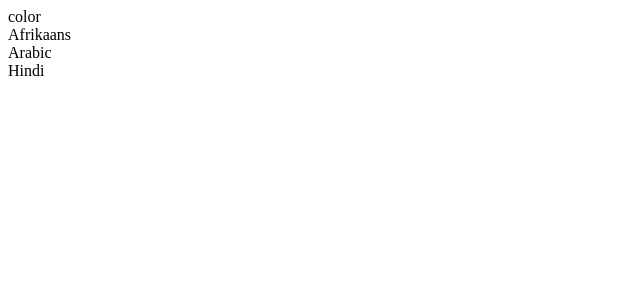
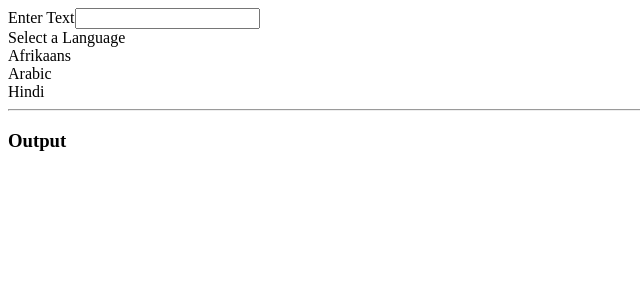
Before and after one commit to Patrick-Duvall/widgets, a React (Create React App) app: page / in a window 1280 px wide. Shown: the top 300 px of the page, without its empty margins (0-640 px from the left). Built offline with nearby package versions, Linux system fonts and the light colour scheme; the HTML template or start-up script is replaced by a standard one.

Commit message:
initial Convert component

```diff
--- /dev/null
+++ b/src/components/Convert.jsx
@@ -0,0 +1,10 @@
+import React, {useState, useEffect} from 'react'
+
+const Convert = ({language, text}) => {
+  useEffect(() => {
+    console.log('new lang or text');
+  }, [language, text])
+  return <div />
+}
+
+export default Convert;
--- a/src/components/Dropdown.jsx
+++ b/src/components/Dropdown.jsx
@@ -1,6 +1,6 @@
 import React, { useState, useEffect, useRef } from 'react'
 
-const Dropdown = ({options, selected, onSelectedChange}) => {
+const Dropdown = ({options, selected, onSelectedChange, label}) => {
   const [open, setOpen] = useState(false);
   const ref = useRef();
 
@@ -38,7 +38,7 @@
 return (
   <div ref={ref} className=' ui form'>
     <div className='field'>
-      <label className='label'>color</label>
+      <label className='label'>{label}</label>
       <div onClick={() => setOpen(!open)}
       className={`ui selection dropdown ${open ? 'visible active' : ''}`}>
         <i className='dropdown icon'></i>
--- a/src/components/Translate.jsx
+++ b/src/components/Translate.jsx
@@ -1,5 +1,6 @@
 import React, {useState} from 'react'
 import Dropdown from './Dropdown'
+import Convert from './Convert'
 
 const options = [
   {
@@ -19,12 +20,27 @@
 const Translate = () => {
 
   const [language, setLanguage] = useState(options[0])
+  const [text, setText] = useState('')
 
   return (
     <div>
-      <Dropdown selected={language} onSelectedChange={setLanguage} options={options} />
+      <div className='ui form'>
+        <div className='field'>
+          <label>Enter Text</label>
+          <input value={text} onChange={(e) => setText(e.target.value)}/>
+        </div>
+      </div>
+      <Dropdown selected={language}
+        onSelectedChange={setLanguage}
+        options={options}
+        label={'Select a Language'}/>
+        <hr/>
+        <h3 className ='ui header'>Output</h3>
+        <Convert text={text} language={language}/>
     </div>
   )
 };
 
+// AIzaSyCHUCmpR7cT_yDFHC98CZJy2LTms - IwDlM
+
 export default Translate
```
Also changed, not shown: 1 other file (tests, documents, lock files or other folders).
